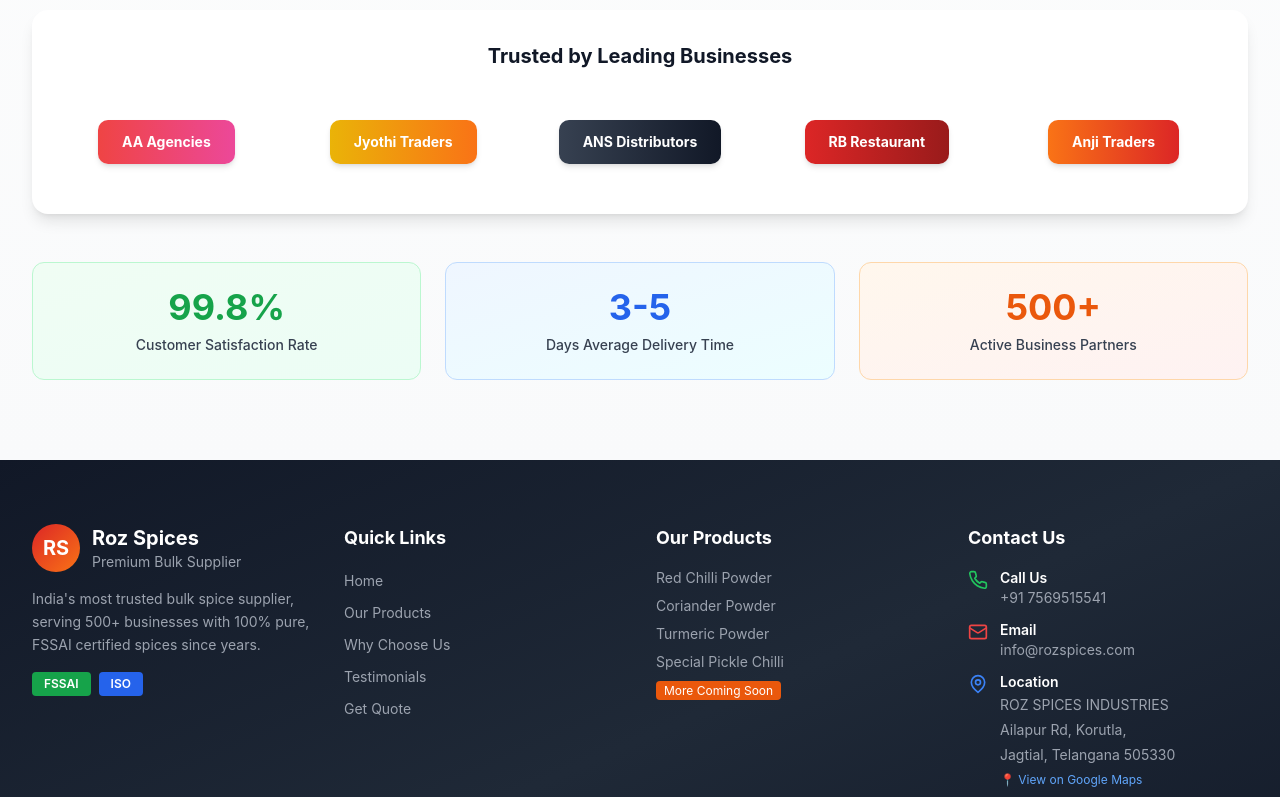
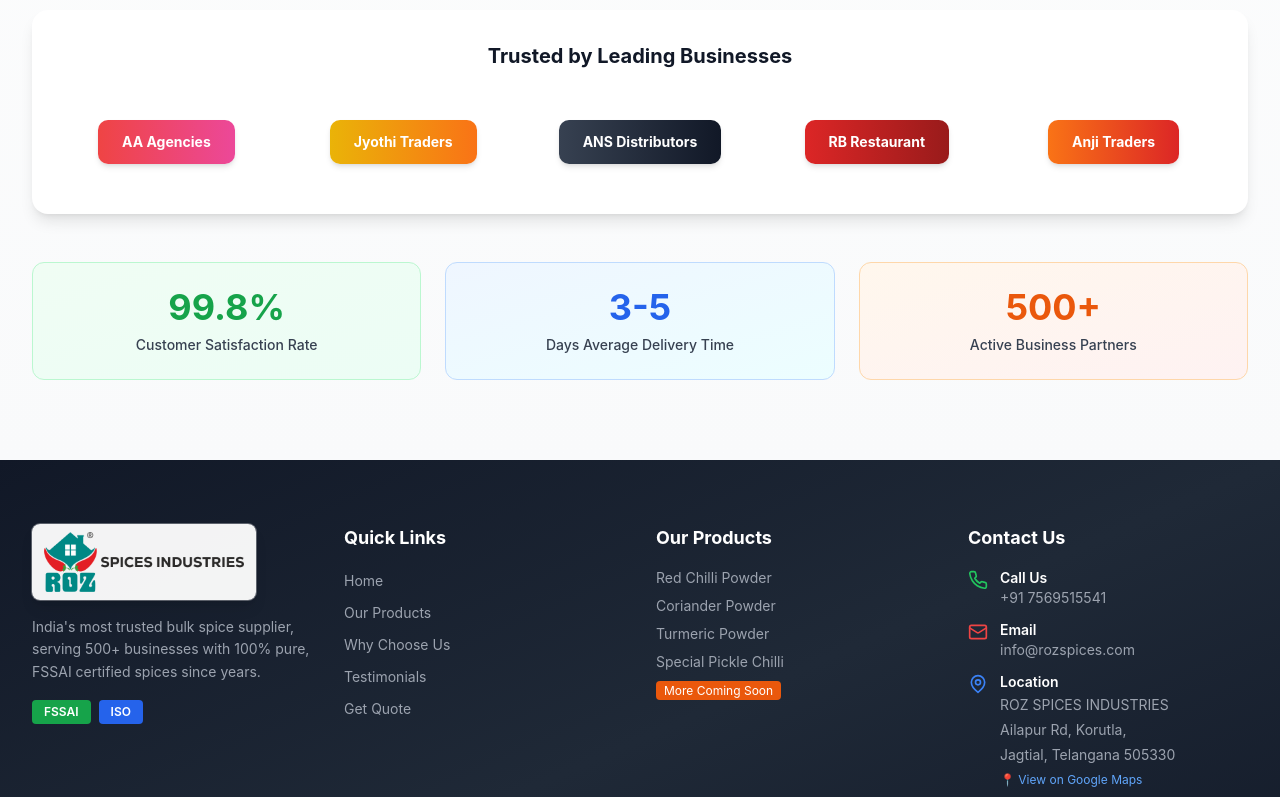
Before and after one commit to Rakeshgundeti9/Roz-Spices, a Next.js app: page / in a window 1280 px wide. Shown: the part 6654-7451 px from the top of the page. Built offline with nearby package versions, Linux system fonts and the light colour scheme; no server answers.

Commit message:
feat: updated footer logo

```diff
--- a/src/components/Footer.tsx
+++ b/src/components/Footer.tsx
@@ -1,6 +1,7 @@
 'use client'
 
 import { Phone, Mail, MapPin, Facebook, Twitter, Instagram, Linkedin } from 'lucide-react'
+import Image from 'next/image'
 
 const Footer = () => {
   const scrollToSection = (id: string) => {
@@ -18,12 +19,14 @@
           {/* Company Info */}
           <div className="lg:col-span-1">
             <div className="flex items-center gap-3 mb-4">
-              <div className="w-12 h-12 bg-gradient-to-br from-red-600 to-orange-500 rounded-full flex items-center justify-center">
-                <span className="text-white font-bold text-xl">RS</span>
-              </div>
-              <div>
-                <h3 className="text-xl font-bold">Roz Spices</h3>
-                <p className="text-sm text-gray-400">Premium Bulk Supplier</p>
+              <div className="inline-flex rounded-md bg-white/95 px-3 py-2 shadow-lg ring-1 ring-white/30">
+                <Image
+                  src="/images/Roz Spices Logo.png"
+                  alt="Roz Spices Logo"
+                  width={200}
+                  height={80}
+                  className="h-full w-auto max-w-[150px] sm:max-w-[200px] object-contain"
+                />
               </div>
             </div>
             <p className="text-gray-400 text-sm leading-relaxed mb-4">
--- a/src/components/HowItWorks.tsx
+++ b/src/components/HowItWorks.tsx
@@ -14,7 +14,7 @@
     {
       number: 1,
       icon: <Send className="w-8 h-8" />,
-      title: 'Request Free Sample',
+      title: 'Place a Trial Order',
       description:
         "Fill out the simple form and tell us which products you're interested in. We'll send you a free sample kit with no commitment.",
       color: 'from-blue-500 to-cyan-600',
```
